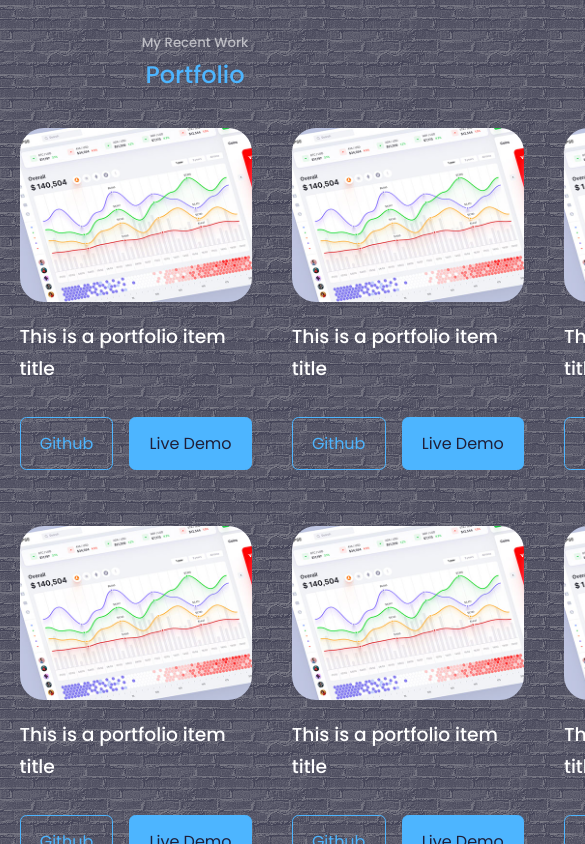
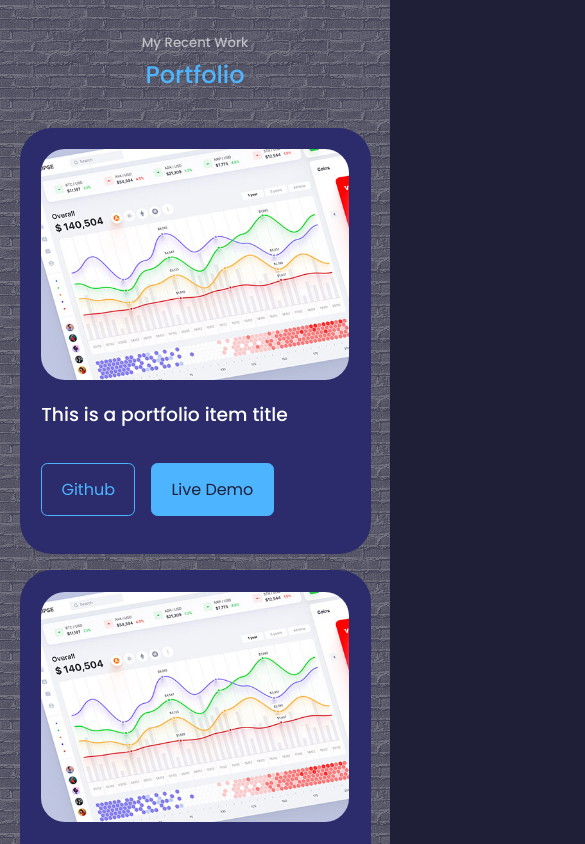
Before and after one commit to dinevtomislav/Portfolio, a React (Create React App) app in the folder react-portfolio-website/: page / in a window 390 px wide. Shown: the part 5100-5944 px from the top of the page, 585 px wide, since content can reach past the window. Built offline with nearby package versions, Linux system fonts and the light colour scheme.

Commit message:
finished responsiveness

```diff
--- a/react-portfolio-website/src/components/portfolio/portfolio.css
+++ b/react-portfolio-website/src/components/portfolio/portfolio.css
@@ -4,7 +4,7 @@
     gap: 2.5rem;
 }
 
-.portfolio__items {
+.portfolio__item {
     background: var(--color-bg-variant);
     padding: 1.3rem;
     border-radius: 2rem;
@@ -35,11 +35,17 @@
 /* ================ MEDIA QUERIES (Medium Devices) ============================= */
 
 @media screen and (max-width: 1024px) {
-
+    .portfolio__container {
+        grid-template-columns: 1fr 1fr;
+        gap: 1.2rem;
+    }
 }
 
 /* ================ MEDIA QUERIES (Small Devices) ============================= */
 
 @media screen and (max-width: 600px) {
-
+    .portfolio__container {
+        grid-template-columns: 1fr;
+        gap: 1rem;
+    }
 }
```
